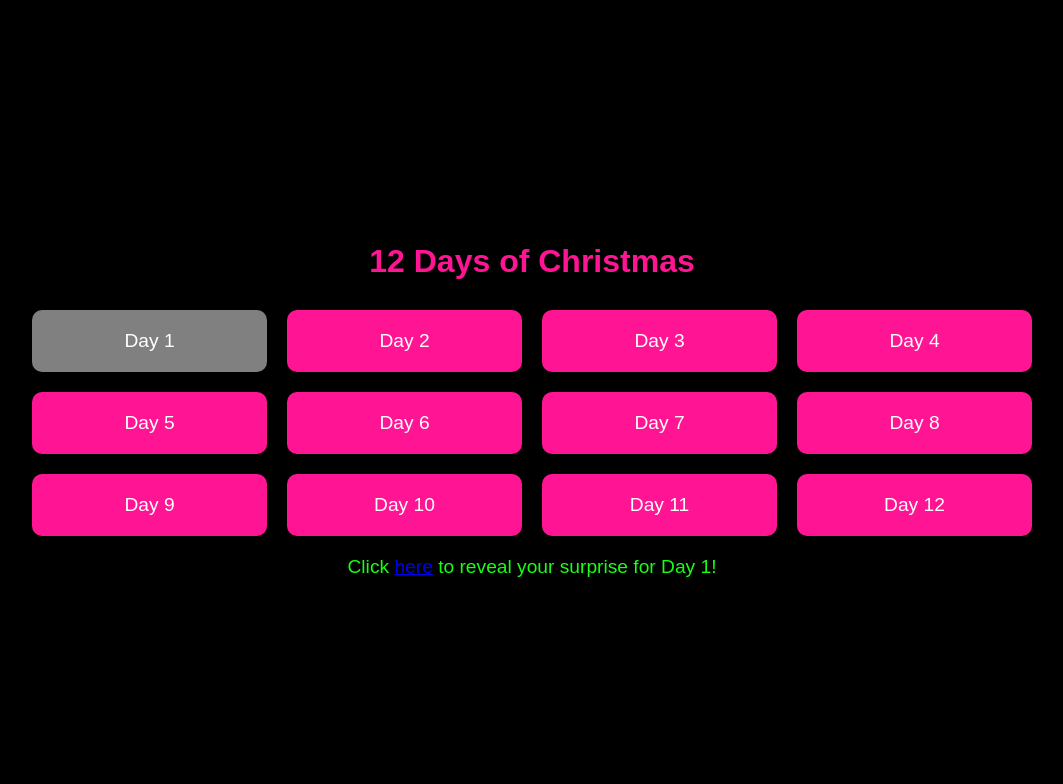
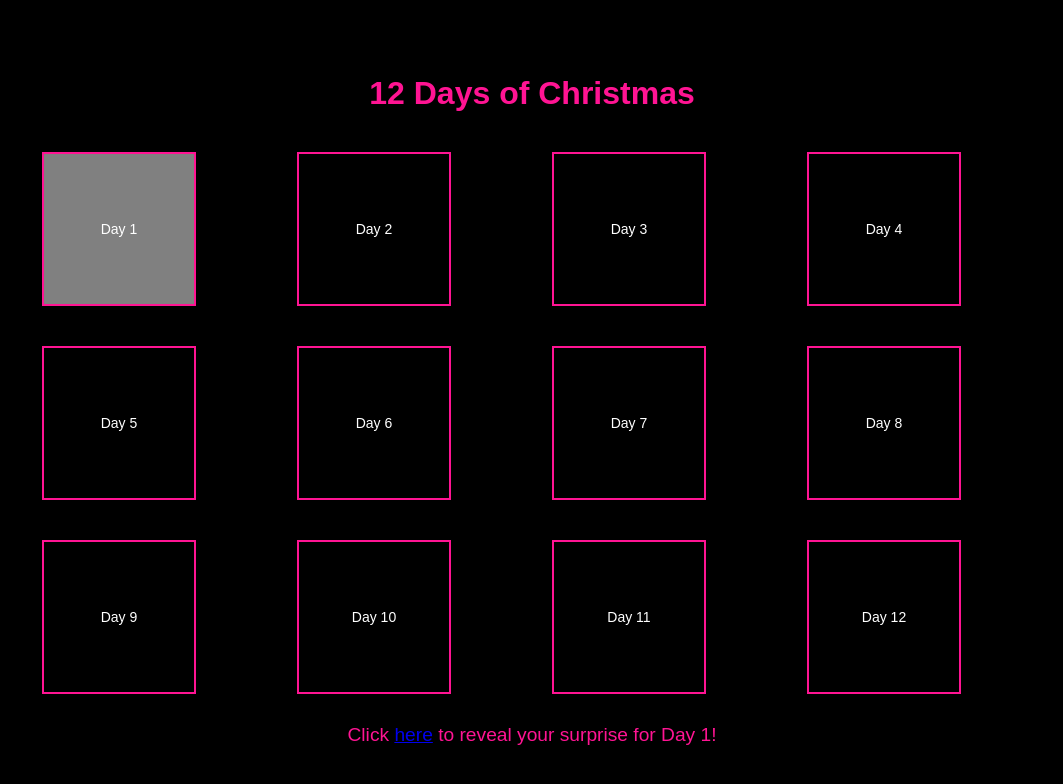
Before and after one commit to jaydemorga/12-Days-Final, a plain HTML site: page index.html in a window 1280 px wide. Both pictures are taken after a click on the element "Day 1". Shown: the whole page, without its empty margins (108-1171 px from the left). Drawn offline with Linux system fonts and the light colour scheme.

Commit message:
chages for iphne

```diff
--- a/css/styles.css
+++ b/css/styles.css
@@ -31,17 +31,25 @@ h1 {
 
 /* Grid item (box) */
 .box {
-    background-color: #FF1493; /* Pink background for boxes */
-    color: #fff;
-    font-size: 1.2rem;
+    width: 150px;
+    height: 150px;
     display: flex;
     justify-content: center;
     align-items: center;
-    padding: 20px;
-    border-radius: 10px;
-    cursor: pointer;
+    font-size: 14px;  /* Adjust font size */
     text-align: center;
-    transition: background-color 0.3s ease, transform 0.2s ease;
+    margin: 10px;
+    border: 2px solid #FF1493; /* Pink border */
+    transition: transform 0.3s ease, background-color 0.3s ease; /* Smooth transition */
+}
+
+/* Media Query for smaller screens like phones */
+@media (max-width: 768px) {
+    .box {
+        width: 120px;
+        height: 120px;
+        font-size: 12px;  /* Adjust font size for better visibility */
+    }
 }
 
 .box:hover {
@@ -58,7 +66,7 @@ h1 {
 
 /* Surprise message */
 #surpriseMessage {
-    color: #18ff14; /* Pink color for surprise message */
+    color: #FF1493; /* Pink color for surprise message */
     text-align: center;
     margin-top: 20px;
     font-size: 1.2rem;
--- a/js/script.js
+++ b/js/script.js
@@ -21,7 +21,12 @@ document.addEventListener('DOMContentLoaded', () => {
 
     // Add event listener for each box
     boxes.forEach(box => {
+        let isClicking = false;  // Flag to check if a click is already in progress
+
         box.addEventListener('click', () => {
+            if (isClicking) return;  // Prevent clicking multiple times in quick succession
+            isClicking = true;
+
             const day = box.id; // Get the ID of the clicked box
             const link = surprises[day]; // Get the corresponding link
 
@@ -30,6 +35,11 @@ document.addEventListener('DOMContentLoaded', () => {
 
             // Add a class to gray out the clicked box
             box.classList.add('clicked');
+
+            // Wait for a bit (e.g., 1 second) before allowing another click
+            setTimeout(() => {
+                isClicking = false;
+            }, 1000);  // Adjust the time as needed
         });
     });
   });
```
Lines whose indentation alone changed are shown as unchanged.
